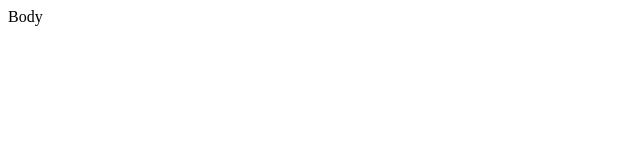
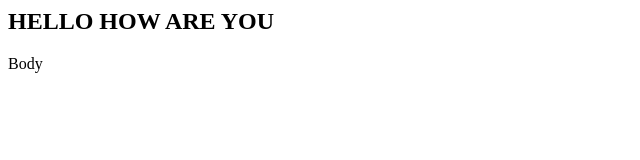
Before and after one commit to tsrikarrao/gittesting, a plain HTML site: page index.html in a window 1280 px wide. Shown: the whole page, without its empty margins (0-640 px from the left). Drawn offline with Linux system fonts and the light colour scheme.

Commit message:
Updated index file.

```diff
--- a/index.html
+++ b/index.html
@@ -1 +1,6 @@
+<head>
+<h2> HELLO HOW ARE YOU  </h2>
+</head>
+
+
 Body
```
